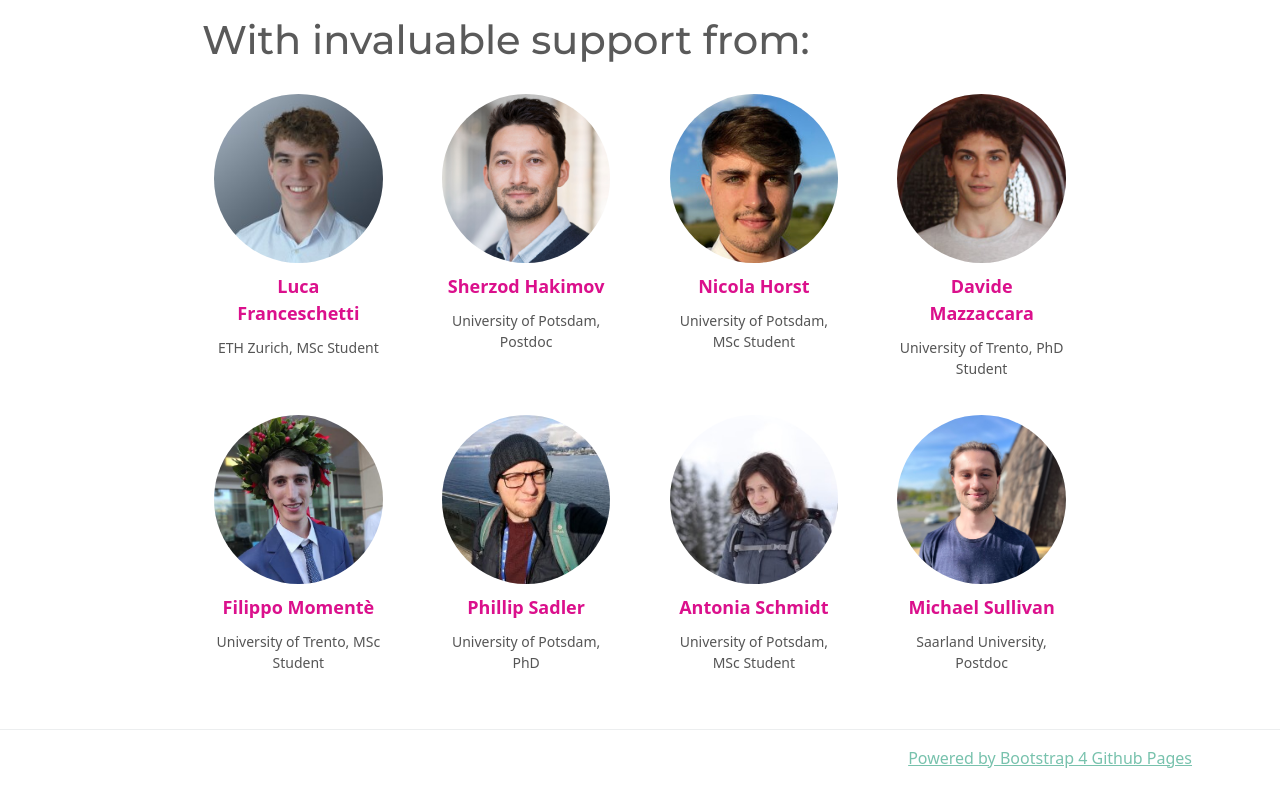
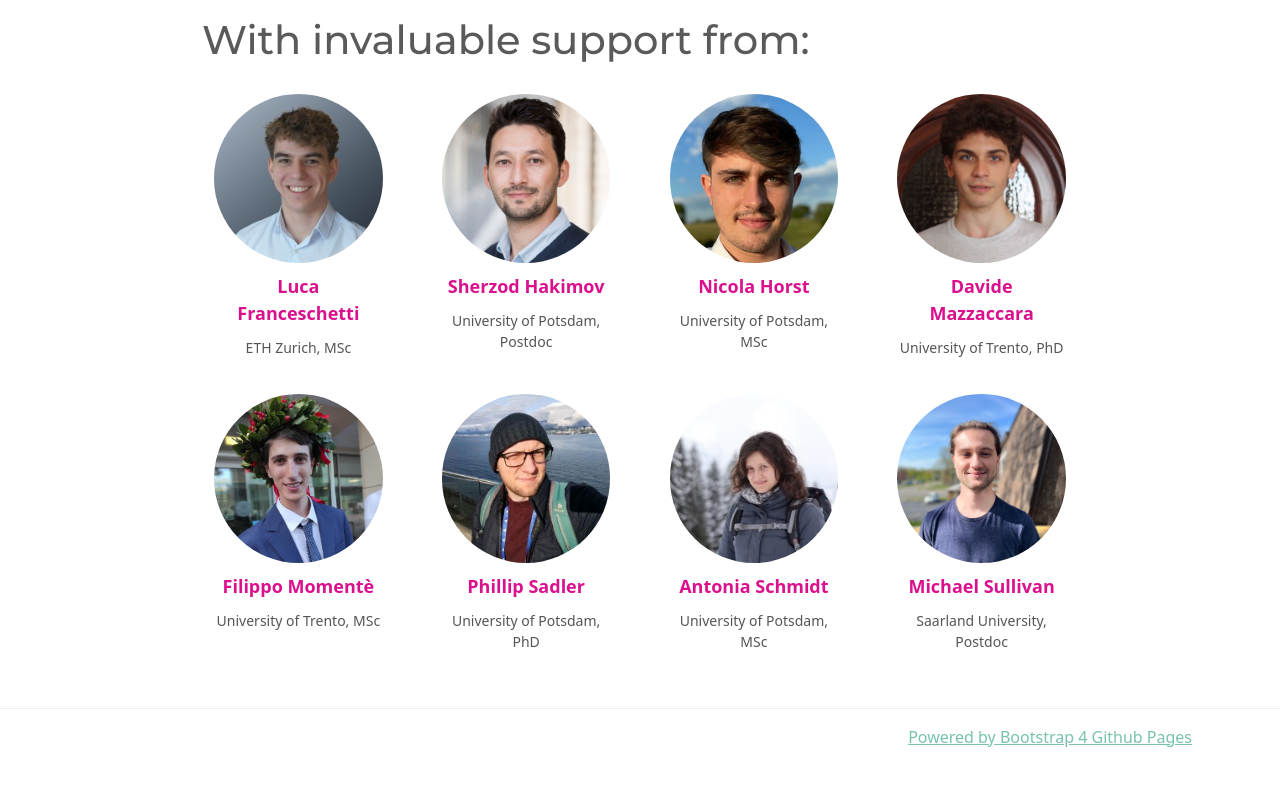
Before and after one commit to lm-playschool/lm-playschool.github.io, a Jekyll site: the page built from index.html, in a window 1280 px wide and 900 px high, scrolled down 1948 px, cut to the strip 114-900 px from the top of the window. Built offline with Jekyll 4.4.1, drawn with Linux system fonts in a browser that asks for light colours; after the commit the page ends 2827 px from its top, so only the background shows below that.

Commit message:
fixed supporters' descriptions and added their websites

```diff
--- a/index.html
+++ b/index.html
@@ -86,44 +86,44 @@
         <div class="row">
             <div class="grid-item">
                 <img src="{{ "/assets/img/supporters/lfranceschetti.jpeg" | relative_url }}" alt="lfranceschetti">
-                <a href="">Luca Franceschetti</a>
-                <p>ETH Zurich, MSc Student</p>
+                <a href="https://www.linkedin.com/in/luca-franceschetti-953979226/">Luca Franceschetti</a>
+                <p>ETH Zurich, MSc</p>
             </div>
             <div class="grid-item">
                 <img src="{{ "/assets/img/supporters/shakimov.jpg" | relative_url }}" alt="shakimov">
-                <a href="">Sherzod Hakimov</a>
+                <a href="https://sherzod-hakimov.github.io/">Sherzod Hakimov</a>
                 <p>University of Potsdam, Postdoc</p>
             </div>
             <div class="grid-item">
                 <img src="{{ "/assets/img/supporters/nhorst.jpeg" | relative_url }}" alt="nhorst">
-                <a href="">Nicola Horst</a>
-                <p>University of Potsdam, MSc Student</p>
+                <a href="https://www.linkedin.com/in/nicola-horst-3a947b252/?originalSubdomain=de">Nicola Horst</a>
+                <p>University of Potsdam, MSc</p>
             </div>
             <div class="grid-item">
                 <img src="{{ "/assets/img/supporters/dmazzaccara.jpg" | relative_url }}" alt="dmazzaccara">
-                <a href="">Davide Mazzaccara</a>
-                <p>University of Trento, PhD Student</p>
+                <a href="https://www.linkedin.com/in/nicola-horst-3a947b252/?originalSubdomain=de">Davide Mazzaccara</a>
+                <p>University of Trento, PhD</p>
             </div>
         </div>
         <div class="row">
             <div class="grid-item">
                 <img src="{{ "/assets/img/supporters/fmomente.jpeg" | relative_url }}" alt="fmomente">
-                <a href="">Filippo Momentè</a>
-                <p>University of Trento, MSc Student</p>
+                <a href="https://www.linkedin.com/in/filippo-moment%C3%A8-9a9200152/">Filippo Momentè</a>
+                <p>University of Trento, MSc</p>
             </div>
             <div class="grid-item">
                 <img src="{{ "/assets/img/supporters/psadler.jpeg" | relative_url }}" alt="psadler">
-                <a href="">Phillip Sadler</a>
+                <a href="https://www.linkedin.com/in/philipp-sadler-73135895/?originalSubdomain=de">Phillip Sadler</a>
                 <p>University of Potsdam, PhD</p>
             </div>
             <div class="grid-item">
                 <img src="{{ "/assets/img/supporters/aschmidt.jpeg" | relative_url }}" alt="aschmidt">
-                <a href="">Antonia Schmidt</a>
-                <p>University of Potsdam, MSc Student</p>
+                <a href="https://www.linkedin.com/in/antonia-schmidt-cl/?originalSubdomain=de">Antonia Schmidt</a>
+                <p>University of Potsdam, MSc</p>
             </div>
             <div class="grid-item">
                 <img src="{{ "/assets/img/supporters/msullivan.jpg" | relative_url }}" alt="msullivan">
-                <a href="">Michael Sullivan</a>
+                <a href="https://www.acsu.buffalo.edu/~mjs227/">Michael Sullivan</a>
                 <p>Saarland University, Postdoc</p>
             </div>
         </div>
```
